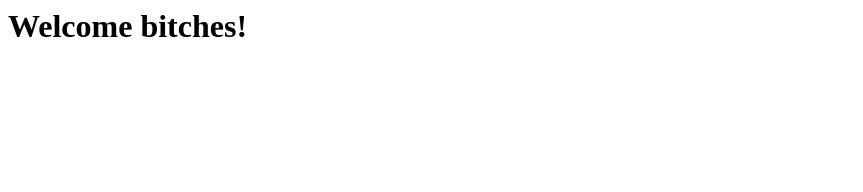
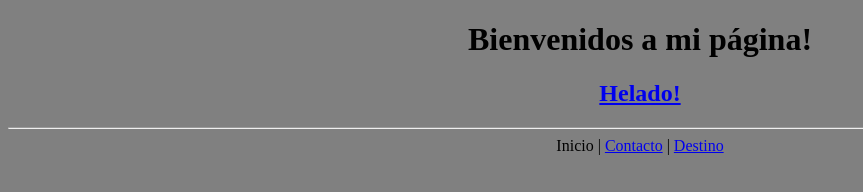
Before and after one commit to Ansuz-Jera/Ansuz-Jera.github.io, a plain HTML site: page index.html in a window 1280 px wide. Shown: the whole page, without its empty margins (0-863 px from the left). Drawn offline with Linux system fonts and the light colour scheme.

Commit message:
Add files via upload

```diff
--- a/index.html
+++ b/index.html
@@ -1,8 +1,28 @@
-<html>
-  <head>
-    <title>Primer HTML</title>
-  </head>
-  <body>
-      <h1>Welcome bitches!</h1>
-  </body>
+<!DOCTYPE html>
+<html lang="en">
+<head>
+    <meta charset="UTF-8">
+    <title>Ansuz-Jera's page</title>
+    <meta name="viewport" content="width=device-width, initial-scale=1.0">
+</head>
+<style>
+    .frontpage{
+        background-color: grey;
+        text-align: center;
+    }
+</style>
+<body style="background-color: grey;">
+    <div class="frontpage">
+        <h1>Bienvenidos a mi página!</h1>
+            <h2>
+                <a href="https://vignette.wikia.nocookie.net/disney/images/0/00/AbominableHombreDeLasNieves.png/revision/latest?cb=20130302195715&path-prefix=es" target="_blank">Helado!</a>
+            </h2>
+        <hr>
+        <nav>
+            <a hef= "#">Inicio</a> |
+            <a href="./images/System_B.png">Contacto</a> |
+            <a href="./destiny.html" target="_blank">Destino</a>
+        </nav>
+    </div>
+</body>
 </html>
```
Also changed, not shown: destiny.html (added, +26 -0 lines).
